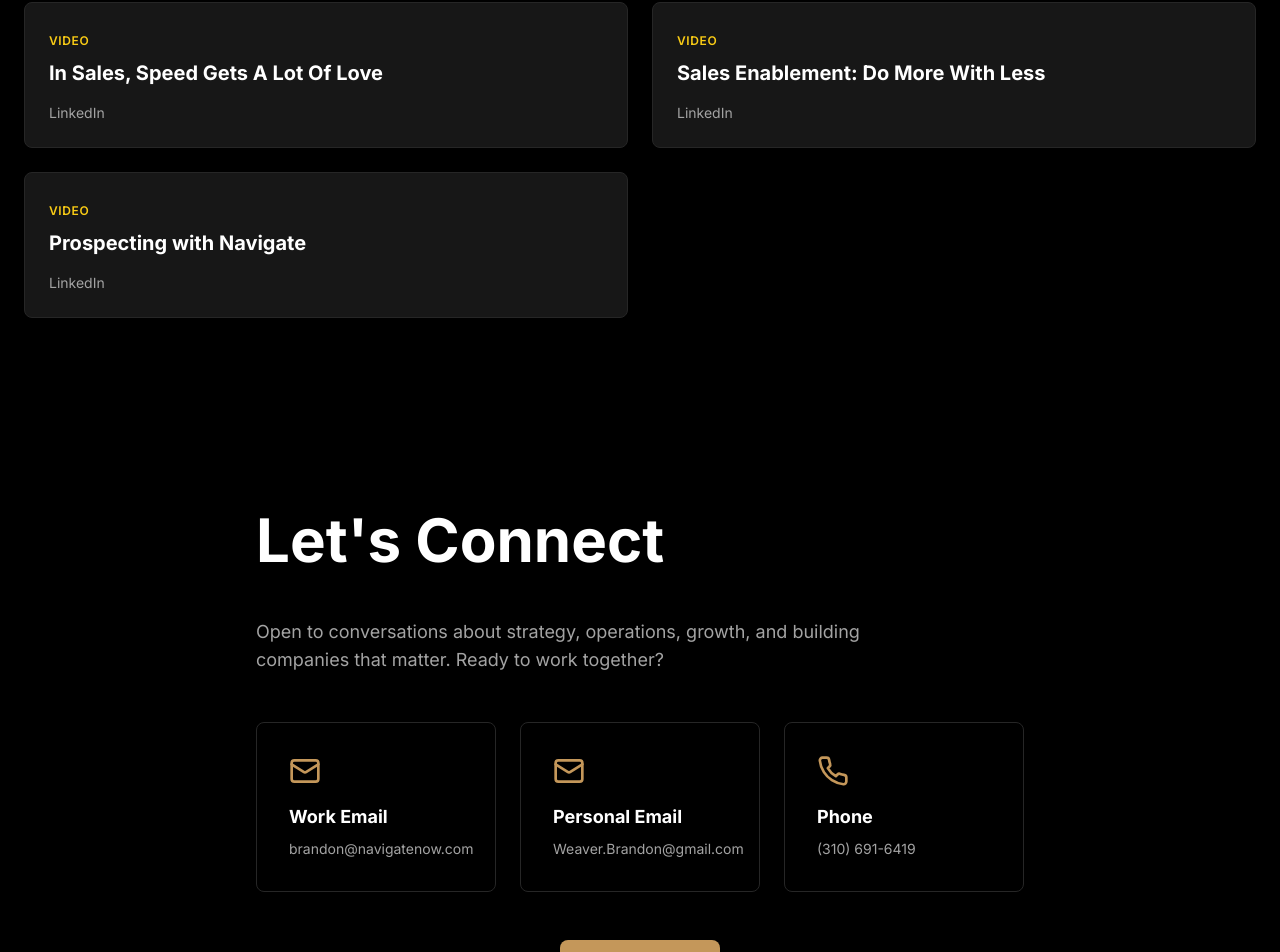
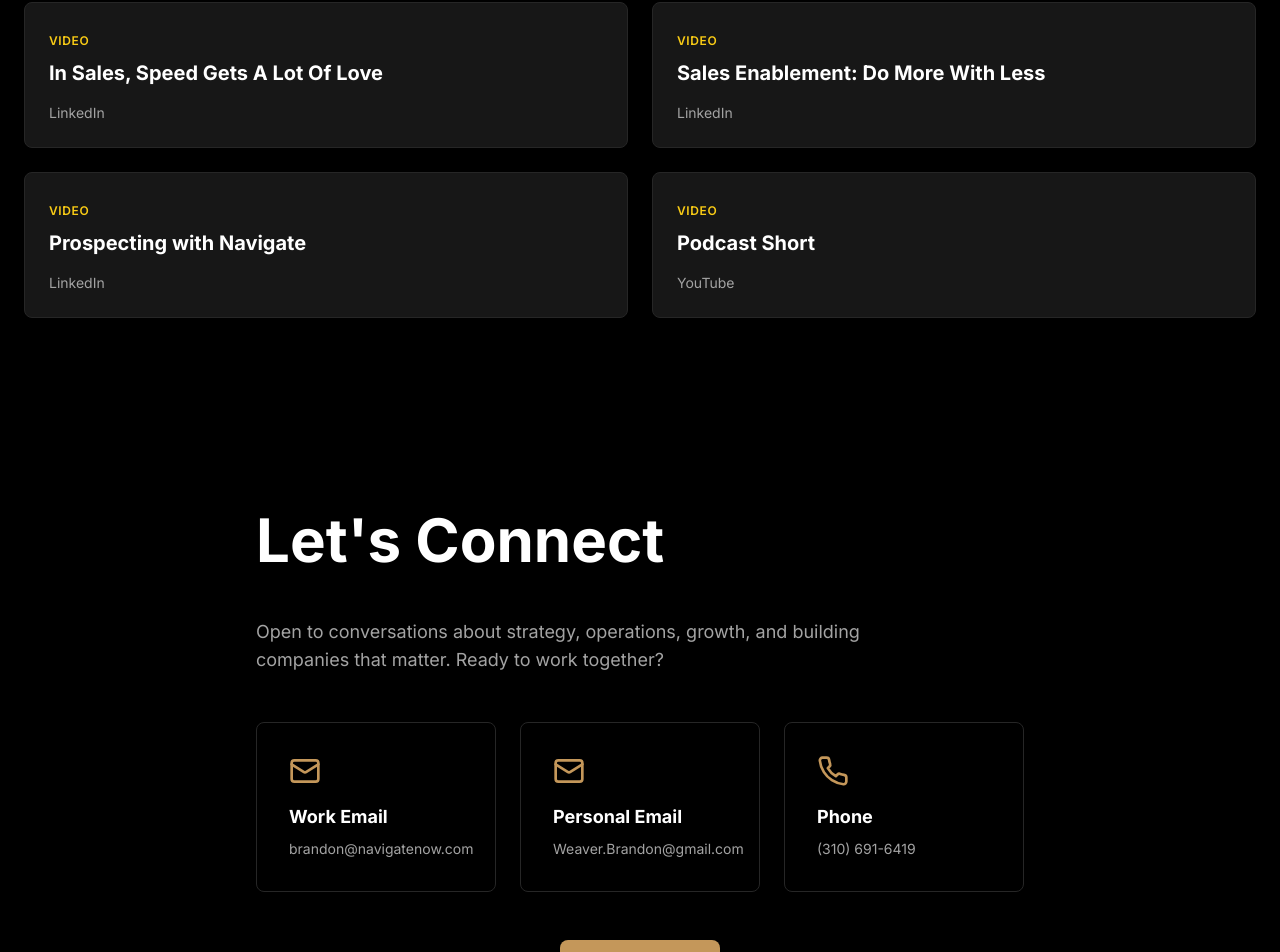
Before and after one commit to letsnavigatebmw/brandonmweaver, a React (Vite) app: page / in a window 1280 px wide. Shown: the part 4849-5801 px from the top of the page. Built offline with nearby package versions, Linux system fonts and the light colour scheme.

Commit message:
Add YouTube podcast short to Videos section

```diff
--- a/src/components/ThoughtLeadership.jsx
+++ b/src/components/ThoughtLeadership.jsx
@@ -57,6 +57,11 @@ export default function ThoughtLeadership() {
       title: 'Prospecting with Navigate',
       platform: 'LinkedIn',
       link: 'https://www.linkedin.com/posts/brandonmweaver_prospecting-letsnavigate-realestate-activity-7348773865440894977-yJ3X?utm_source=share&utm_medium=member_desktop&rcm=ACoAAAEzk-UB0a6J9zTOszUt5Rx8iSd6tF0vs9g',
+    },
+    {
+      title: 'Podcast Short',
+      platform: 'YouTube',
+      link: 'https://youtube.com/shorts/Jb2sVbMGJZE?feature=share',
     },
   ]
 
```
